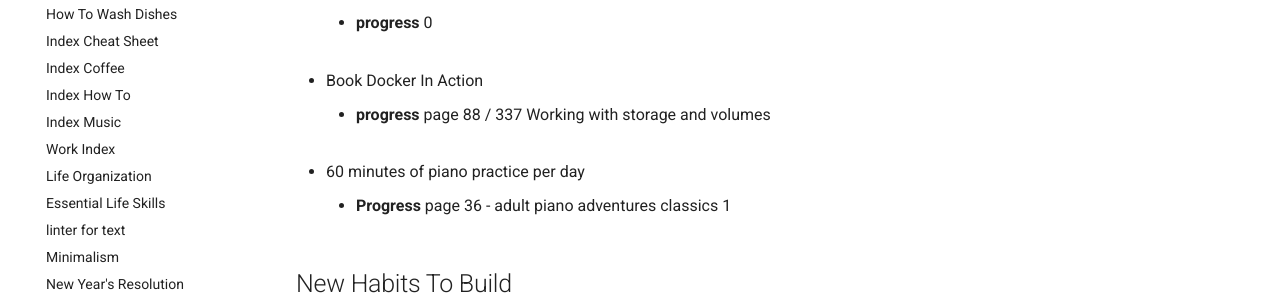
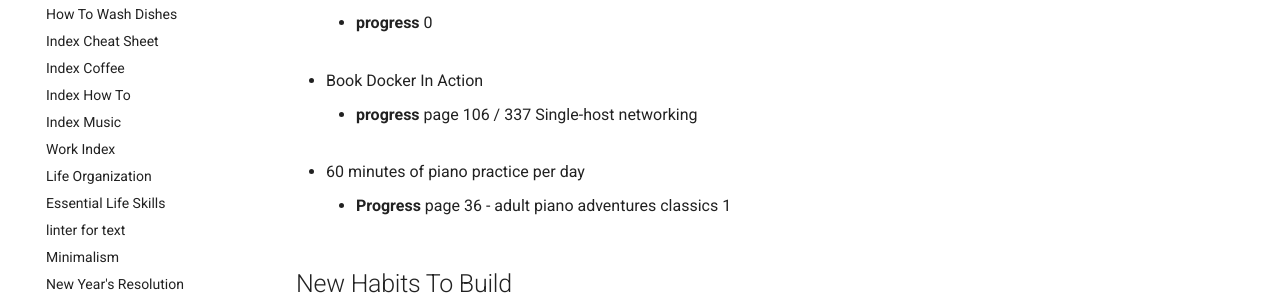
Before and after one commit to ynotstartups/notes, an MkDocs documentation site: the page built from notes/reminders.md, in a window 1280 px wide and 1300 px high. Shown: the part 302-600 px from the top of the window. Built offline with MkDocs 1.6.1 and Material for MkDocs 9.7.7, drawn with Linux system fonts in a browser that asks for light colours.

Commit message:
update progress

```diff
--- a/notes/reminders.md
+++ b/notes/reminders.md
@@ -10,7 +10,7 @@
 
 - Book Docker In Action
 
-  - **progress** page 88 / 337 Working with storage and volumes
+  - **progress** page 106 / 337 Single-host networking
 
 - 60 minutes of piano practice per day
 
```
